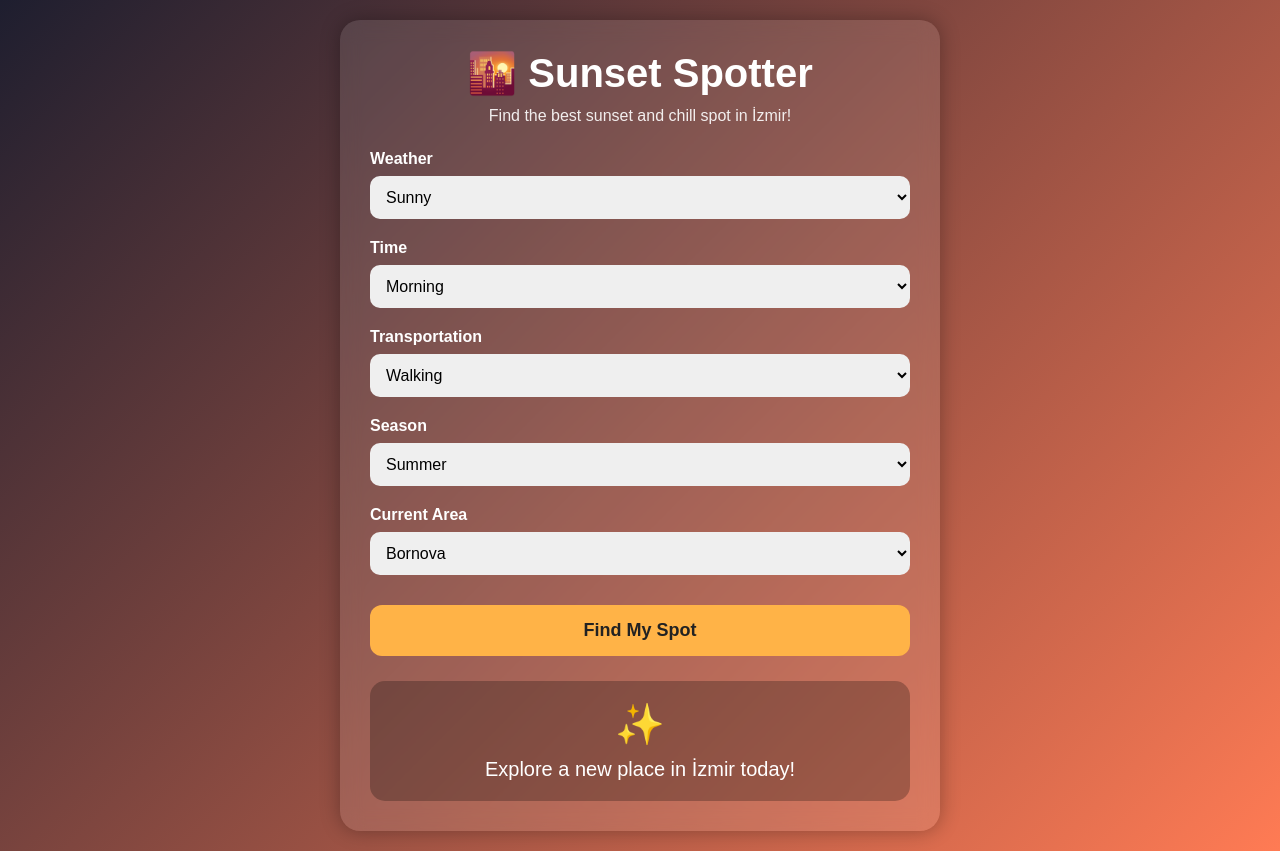
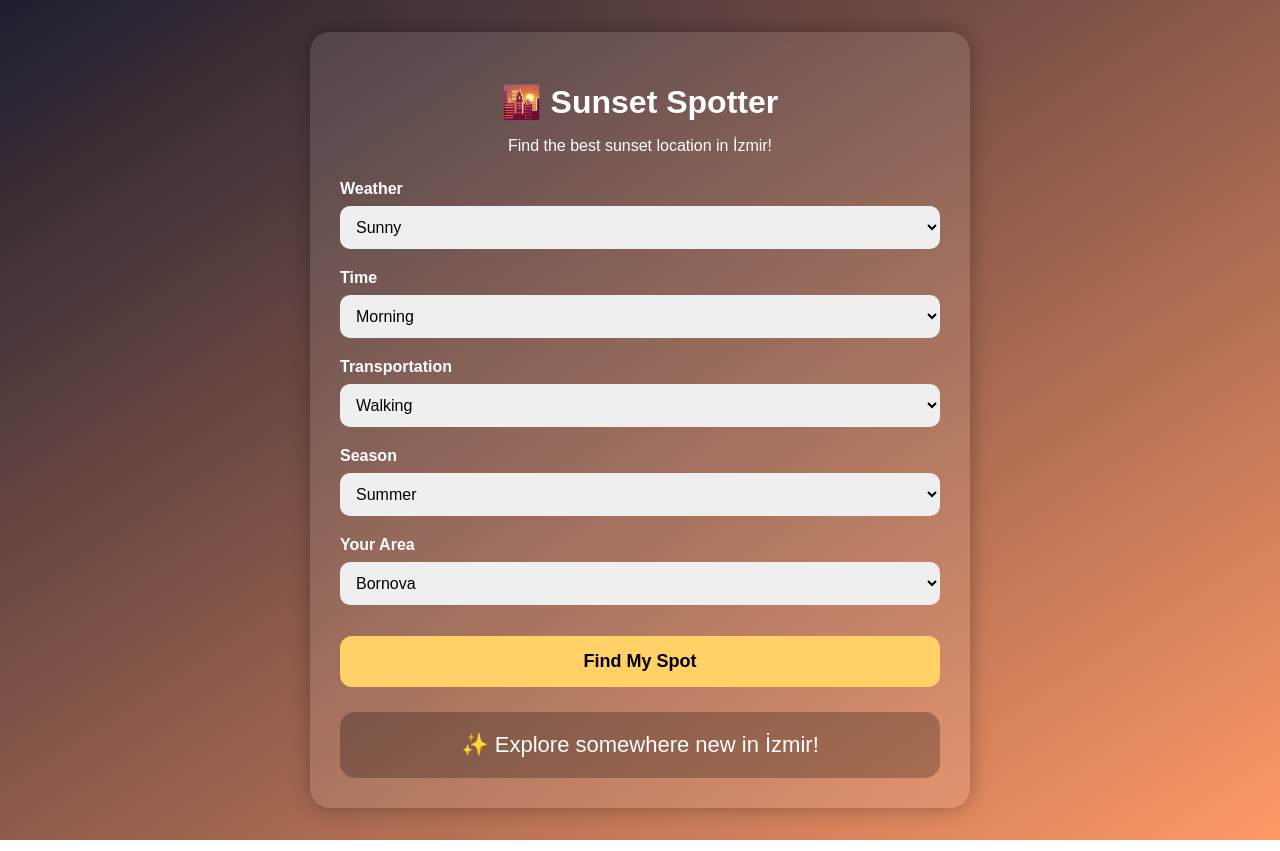
Before and after one commit to sametyakcin1-stack/Sunset-Spotter, a plain HTML site: page index.html in a window 1280 px wide. Both pictures are taken after a click on the button "Find My Spot". Drawn offline with Linux system fonts and the light colour scheme.

Commit message:
Update index.html

```diff
--- a/index.html
+++ b/index.html
@@ -1,48 +1,43 @@
 <!DOCTYPE html>
 <html lang="en">
 <head>
-  <meta charset="UTF-8" />
-  <meta name="viewport" content="width=device-width, initial-scale=1.0"/>
+  <meta charset="UTF-8">
+  <meta name="viewport" content="width=device-width, initial-scale=1.0">
+
   <title>Sunset Spotter</title>
 
   <style>
-    *{
-      margin:0;
-      padding:0;
-      box-sizing:border-box;
-      font-family:Arial, Helvetica, sans-serif;
-    }
 
     body{
-      min-height:100vh;
-      background: linear-gradient(135deg,#1e1e2f,#ff7b54);
+      margin:0;
+      font-family:Arial, sans-serif;
+      background:linear-gradient(to bottom right,#1e1e2f,#ff9966);
+      color:white;
       display:flex;
       justify-content:center;
       align-items:center;
+      min-height:100vh;
       padding:20px;
-      color:white;
     }
 
-    .container{
+    .app{
       width:100%;
       max-width:600px;
       background:rgba(255,255,255,0.1);
-      backdrop-filter: blur(10px);
+      padding:30px;
       border-radius:20px;
-      padding:30px;
+      backdrop-filter:blur(10px);
       box-shadow:0 0 20px rgba(0,0,0,0.3);
     }
 
     h1{
       text-align:center;
       margin-bottom:10px;
-      font-size:40px;
     }
 
     p{
       text-align:center;
       margin-bottom:25px;
-      opacity:0.9;
     }
 
     .question{
@@ -68,105 +63,101 @@
       padding:15px;
       border:none;
       border-radius:12px;
-      background:#ffb347;
-      color:#222;
+      background:#ffd166;
       font-size:18px;
       font-weight:bold;
       cursor:pointer;
-      transition:0.3s;
       margin-top:10px;
     }
 
     button:hover{
       background:white;
-      transform:scale(1.03);
     }
 
-    .result{
+    #result{
       margin-top:25px;
       padding:20px;
       border-radius:15px;
       background:rgba(0,0,0,0.25);
+      display:none;
       text-align:center;
-      font-size:20px;
-      display:none;
-    }
-
-    .emoji{
-      font-size:40px;
-      margin-bottom:10px;
+      font-size:22px;
     }
 
   </style>
 </head>
+
 <body>
 
-  <div class="container">
+  <div class="app">
 
     <h1>🌇 Sunset Spotter</h1>
 
-    <p>
-      Find the best sunset and chill spot in İzmir!
-    </p>
+    <p>Find the best sunset location in İzmir!</p>
 
     <div class="question">
       <label>Weather</label>
+
       <select id="weather">
-        <option>Sunny</option>
-        <option>Rainy</option>
-        <option>Windy</option>
+        <option value="Sunny">Sunny</option>
+        <option value="Rainy">Rainy</option>
+        <option value="Windy">Windy</option>
       </select>
     </div>
 
     <div class="question">
       <label>Time</label>
+
       <select id="time">
-        <option>Morning</option>
-        <option>Afternoon</option>
-        <option>Evening</option>
+        <option value="Morning">Morning</option>
+        <option value="Afternoon">Afternoon</option>
+        <option value="Evening">Evening</option>
       </select>
     </div>
 
     <div class="question">
       <label>Transportation</label>
+
       <select id="transport">
-        <option>Walking</option>
-        <option>Public Transport</option>
-        <option>Car</option>
+        <option value="Walking">Walking</option>
+        <option value="Public">Public Transport</option>
+        <option value="Car">Car</option>
       </select>
     </div>
 
     <div class="question">
       <label>Season</label>
+
       <select id="season">
-        <option>Summer</option>
-        <option>Winter</option>
-        <option>Spring</option>
-        <option>Autumn</option>
+        <option value="Summer">Summer</option>
+        <option value="Winter">Winter</option>
+        <option value="Spring">Spring</option>
+        <option value="Autumn">Autumn</option>
       </select>
     </div>
 
     <div class="question">
-      <label>Current Area</label>
+      <label>Your Area</label>
+
       <select id="place">
-        <option>Bornova</option>
-        <option>Karşıyaka</option>
-        <option>Alsancak</option>
-        <option>Buca</option>
+        <option value="Bornova">Bornova</option>
+        <option value="Karşıyaka">Karşıyaka</option>
+        <option value="Alsancak">Alsancak</option>
+        <option value="Buca">Buca</option>
       </select>
     </div>
 
-    <button onclick="findSpot()">
+    <button onclick="showResult()">
       Find My Spot
     </button>
 
-    <div class="result" id="result"></div>
+    <div id="result"></div>
 
   </div>
 
   <script>
 
-    function findSpot(){
+    function showResult(){
 
       let weather = document.getElementById("weather").value;
       let time = document.getElementById("time").value;
@@ -174,47 +165,38 @@
       let season = document.getElementById("season").value;
       let place = document.getElementById("place").value;
 
-      let resultText = "";
-      let emoji = "";
+      let message = "";
 
       if(weather === "Sunny" && time === "Evening"){
-        resultText = "Go to Kordon and enjoy the sunset!";
-        emoji = "🌅";
+        message = "🌅 Go to Kordon for a perfect sunset!";
       }
 
-      else if(weather === "Rainy" && season === "Winter"){
-        resultText = "Visit a cozy indoor cafe in Alsancak!";
-        emoji = "☕";
+      else if(weather === "Rainy"){
+        message = "☕ Visit a cozy cafe in Alsancak!";
       }
 
       else if(transport === "Car" && season === "Summer"){
-        resultText = "Drive to İnciraltı Coast!";
-        emoji = "🚗";
+        message = "🚗 Drive to İnciraltı Coast!";
       }
 
-      else if(place === "Karşıyaka" && transport === "Walking"){
-        resultText = "Walk through Bostanlı Sunset Area!";
-        emoji = "🚶";
+      else if(place === "Karşıyaka"){
+        message = "🚶 Walk around Bostanlı Sunset Area!";
       }
 
-      else if(weather === "Windy" && time === "Evening"){
-        resultText = "Stay home and watch sunset videos!";
-        emoji = "🎮";
+      else if(weather === "Windy"){
+        message = "🎮 Stay home and watch sunset videos!";
       }
 
       else{
-        resultText = "Explore a new place in İzmir today!";
-        emoji = "✨";
+        message = "✨ Explore somewhere new in İzmir!";
       }
 
       let resultBox = document.getElementById("result");
 
       resultBox.style.display = "block";
 
-      resultBox.innerHTML = `
-        <div class="emoji">${emoji}</div>
-        <div>${resultText}</div>
-      `;
+      resultBox.innerHTML = message;
+
     }
 
   </script>
```
